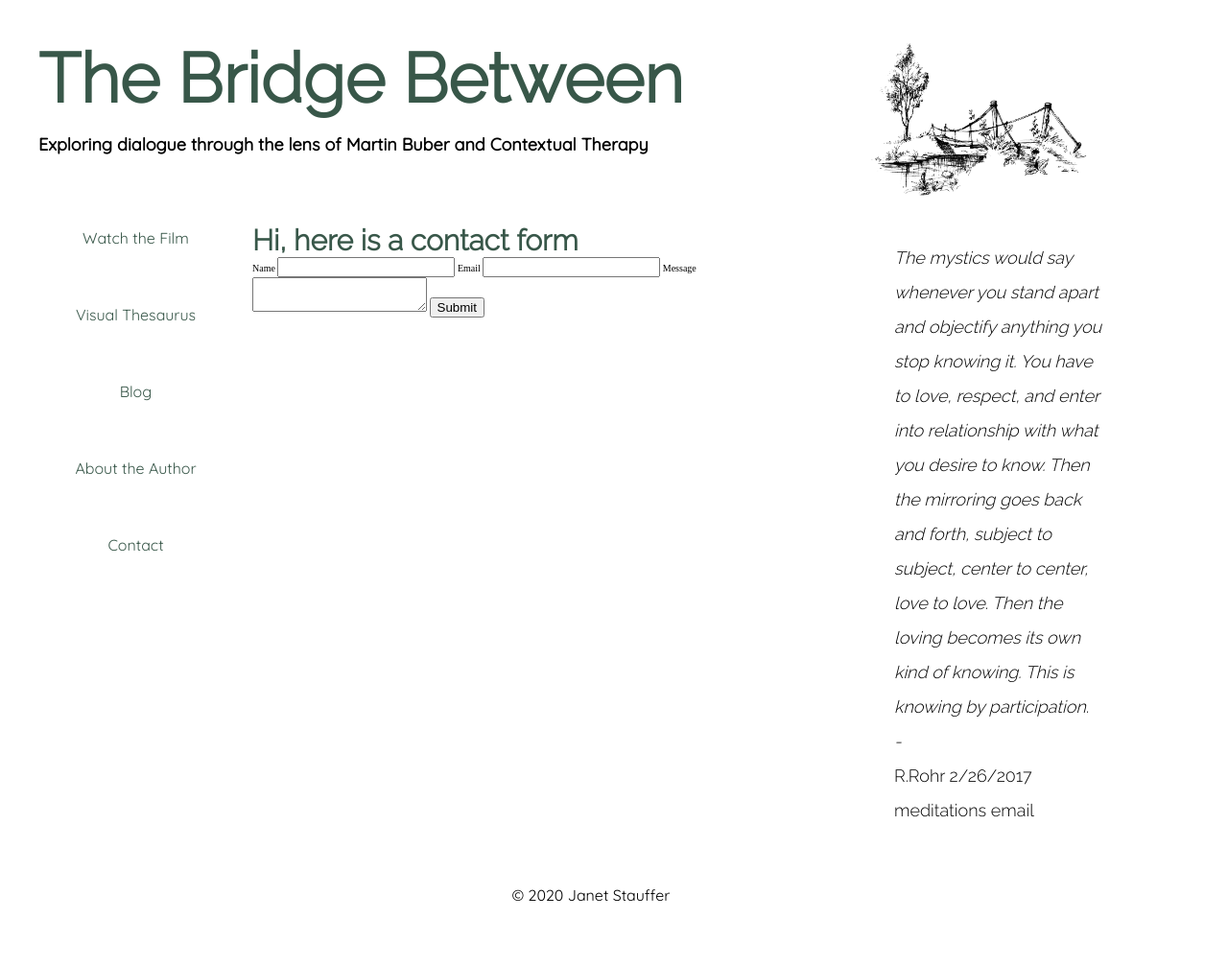
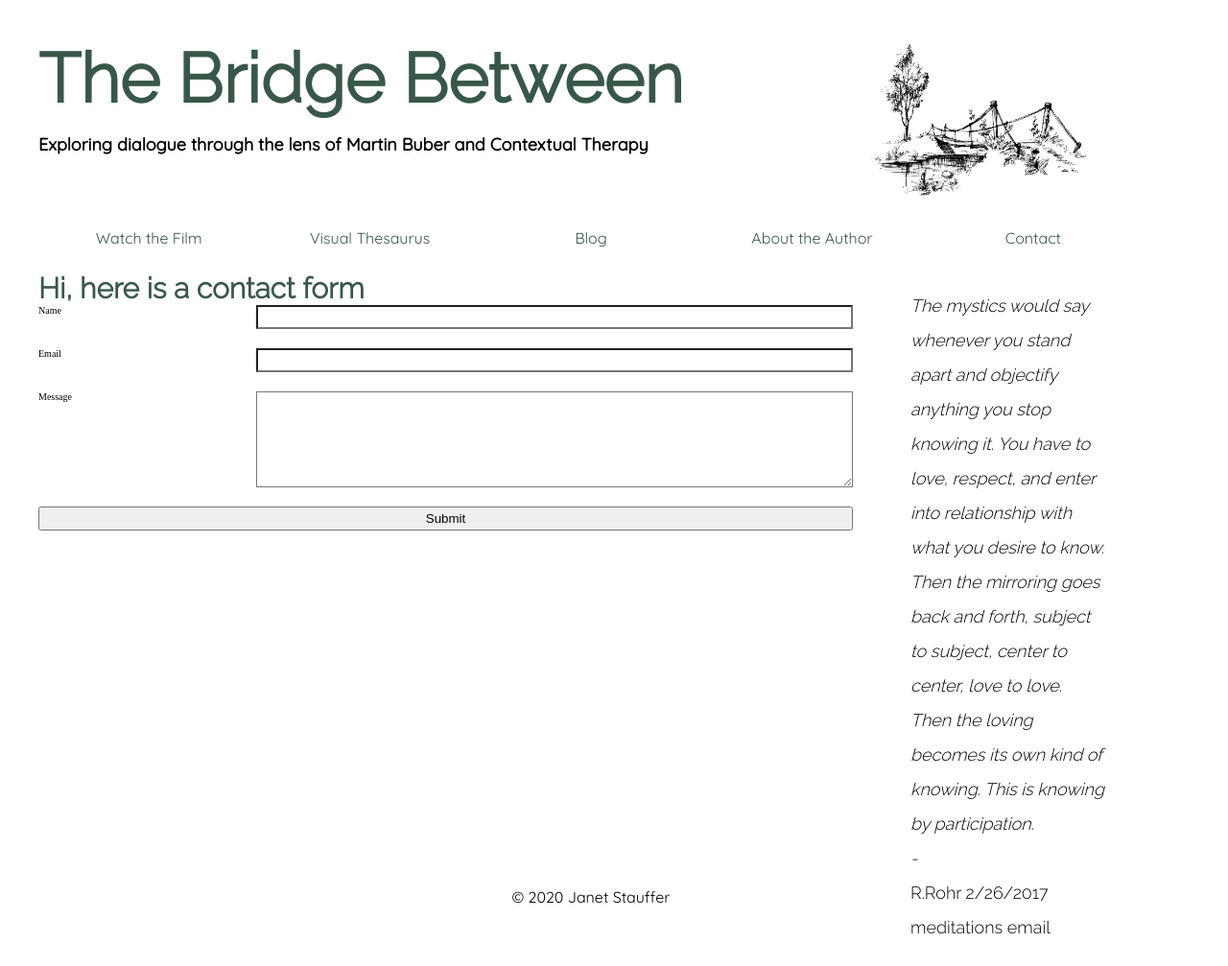
Before and after one commit to joshua-stauffer/bridge-flask, a Flask app: page /contact in a window 1280 px wide. Shown: the whole page at 96% size. Before the commit the page ends 940 px from the top, so only its background shows below. Run offline with Flask 2, Linux system fonts and the light colour scheme.

Commit message:
last commit from arbedo imac

```diff
--- a/app/main.py
+++ b/app/main.py
@@ -27,7 +27,7 @@
 
 @bp.route('/videos')
 def videos():
-    pass
+    return render_template('video.html')
 
 
 @bp.route('/about')
--- a/app/static/sass_partials/_contactForm.scss
+++ b/app/static/sass_partials/_contactForm.scss
@@ -38,16 +38,16 @@
 }
 #contact-form .form-field {
   background-color: $background-color;
-  color: $foreground-color;
+  color: $primary-color;
   font-family: $body-font;
   font-size: 1.5rem;
 }
 #contact-form .form-submit-button {
-  border: 1px solid $accent-color;
+  border: 1px solid $accent-similar-light;
   width: 100px;
   height: 50px;
   background-color: $background-color;
-  color: $foreground-color;
+  color: $primary-color;
   border-radius: 10px 10px;
 }
 
--- a/app/static/sass_partials/_desktopLayout.scss
+++ b/app/static/sass_partials/_desktopLayout.scss
@@ -2,21 +2,15 @@
 @media (min-width: 945px){
   .main-wrapper {
     grid-template-areas:
-      "banner banner banner"
-      "navbar main sidebar"
-      "footer footer footer";
-      grid-template-columns: 1fr 3fr 300px;
+    "banner banner"
+    "navbar navbar"
+    "main sidebar"
+    "footer footer";
+    grid-template-columns: 3fr 1fr;
+    grid-template-rows: auto auto 600px;
   }
-    nav ul {
-      flex-direction: column;
-      height: 400px;
-    }
-    nav {
-      border: none;
-      border-right: $primary-color 1px solid;
-    }
-    nav li {
-    }
+
+
 
   // typography
   h1 {
--- a/app/static/sass_partials/_mainBody.scss
+++ b/app/static/sass_partials/_mainBody.scss
@@ -1,4 +1,24 @@
 /* main section style */
+main .video {
+  position: relative;
+  padding-bottom: 56.25%;
+}
 main iframe {
-    object-fit: fill;
+  position: absolute;
+  top: 0;
+  left: 0;  object-fit: fill;
   }
+
+// front page flex boxes
+main .box-wrapper {
+  display: flex;
+  flex-wrap: wrap;
+}
+
+main .box {
+  width: 200px;
+  height: 200px;
+  margin: 5%;
+  flex-grow: 1;
+  border: solid 1px green;
+}
--- a/app/static/sass_partials/_mainNav.scss
+++ b/app/static/sass_partials/_mainNav.scss
@@ -4,7 +4,7 @@
 }
 nav ul {
   display: flex;
-    flex-direction: column;
+  flex-direction: row;
   padding: 0;
 }
 nav li {
--- a/app/static/styles.css
+++ b/app/static/styles.css
@@ -144,20 +144,11 @@
 
 @media (min-width: 945px) {
   .main-wrapper {
-        grid-template-areas: "banner banner banner" "navbar main sidebar" "footer footer footer";
-    -ms-grid-columns: 1fr 3fr 300px;
-        grid-template-columns: 1fr 3fr 300px;
-  }
-  nav ul {
-    -webkit-box-orient: vertical;
-    -webkit-box-direction: normal;
-        -ms-flex-direction: column;
-            flex-direction: column;
-    height: 400px;
-  }
-  nav {
-    border: none;
-    border-right: #385749ff 1px solid;
+        grid-template-areas: "banner banner" "navbar navbar" "main sidebar" "footer footer";
+    -ms-grid-columns: 3fr 1fr;
+        grid-template-columns: 3fr 1fr;
+    -ms-grid-rows: auto auto 600px;
+        grid-template-rows: auto auto 600px;
   }
   h1 {
     font-size: calc(1.4rem + 4.5vw);
@@ -187,10 +178,10 @@
   display: -webkit-box;
   display: -ms-flexbox;
   display: flex;
-  -webkit-box-orient: vertical;
+  -webkit-box-orient: horizontal;
   -webkit-box-direction: normal;
-      -ms-flex-direction: column;
-          flex-direction: column;
+      -ms-flex-direction: row;
+          flex-direction: row;
   padding: 0;
 }
 
@@ -218,9 +209,35 @@
 }
 
 /* main section style */
+main .video {
+  position: relative;
+  padding-bottom: 56.25%;
+}
+
 main iframe {
+  position: absolute;
+  top: 0;
+  left: 0;
   -o-object-fit: fill;
      object-fit: fill;
+}
+
+main .box-wrapper {
+  display: -webkit-box;
+  display: -ms-flexbox;
+  display: flex;
+  -ms-flex-wrap: wrap;
+      flex-wrap: wrap;
+}
+
+main .box {
+  width: 200px;
+  height: 200px;
+  margin: 5%;
+  -webkit-box-flex: 1;
+      -ms-flex-positive: 1;
+          flex-grow: 1;
+  border: solid 1px green;
 }
 
 /* aside style */
@@ -228,6 +245,118 @@
   border: none;
 }
 
+#contact-form {
+  display: -ms-grid;
+  display: grid;
+  -ms-grid-columns: 1fr 3fr;
+      grid-template-columns: 1fr 3fr;
+  -ms-grid-rows: 1fr 1fr 4fr 1fr;
+      grid-template-rows: 1fr 1fr 4fr 1fr;
+  gap: 20px;
+}
+
+#contact-form-label-name {
+  -ms-grid-column: 1;
+  grid-column: 1;
+  -ms-grid-row: 1;
+  grid-row: 1;
+}
+
+#contact-form-field-name {
+  -ms-grid-column: 2;
+  grid-column: 2;
+  -ms-grid-row: 1;
+  grid-row: 1;
+}
+
+#contact-form-label-email {
+  -ms-grid-column: 1;
+  grid-column: 1;
+  -ms-grid-row: 2;
+  grid-row: 2;
+}
+
+#contact-form-field-email {
+  -ms-grid-column: 2;
+  grid-column: 2;
+  -ms-grid-row: 2;
+  grid-row: 2;
+}
+
+#contact-form-label-message {
+  -ms-grid-column: 1;
+  grid-column: 1;
+  -ms-grid-row: 3;
+  grid-row: 3;
+}
+
+#contact-form-field-message {
+  -ms-grid-column: 2;
+  grid-column: 2;
+  -ms-grid-row: 3;
+  grid-row: 3;
+}
+
+#contact-form-submit {
+  -ms-grid-column: 1;
+  -ms-grid-column-span: 2;
+  grid-column: 1 / 3;
+  -ms-grid-row: 4;
+  grid-row: 4;
+}
+
+#contact-form .title-text {
+  font-size: 3rem;
+  text-align: center;
+}
+
+#contact-form .form-field {
+  background-color: #ffffffff;
+  color: #385749ff;
+  font-family: "Quicksand", sans-serif;
+  font-size: 1.5rem;
+}
+
+#contact-form .form-submit-button {
+  border: 1px solid #43b182ff;
+  width: 100px;
+  height: 50px;
+  background-color: #ffffffff;
+  color: #385749ff;
+  border-radius: 10px 10px;
+}
+
+/*
+aside form {
+  display: block;
+}
+button, input, select, textarea {
+  font-family: inherit;
+  font-size: 100%;
+  width: 100%;
+  padding: 0;
+  margin: 0;
+  box-sizing: border-box;
+}
+.form-label {
+  display: block;
+  line-height: 2em;
+}
+input:active {
+  background-color: $primary-color;
+  color: $background-color;
+}
+.submit-button {
+  border-radius: 10px 10px;
+}
+submit-button:hover {
+  background-color: $primary-color;
+  color: $background-color;
+}
+submit-button:focus {
+  border: 1px $primary-color dotted;
+}
+*/
 /* footer style */
 footer p {
   text-align: center;
```
Also changed, not shown: app/templates/index.html (+9 -4 lines), app/templates/video.html (added, +11 -0 lines), app/static/styles.scss (line endings or trailing spaces). Lines whose indentation alone changed are shown as unchanged.
